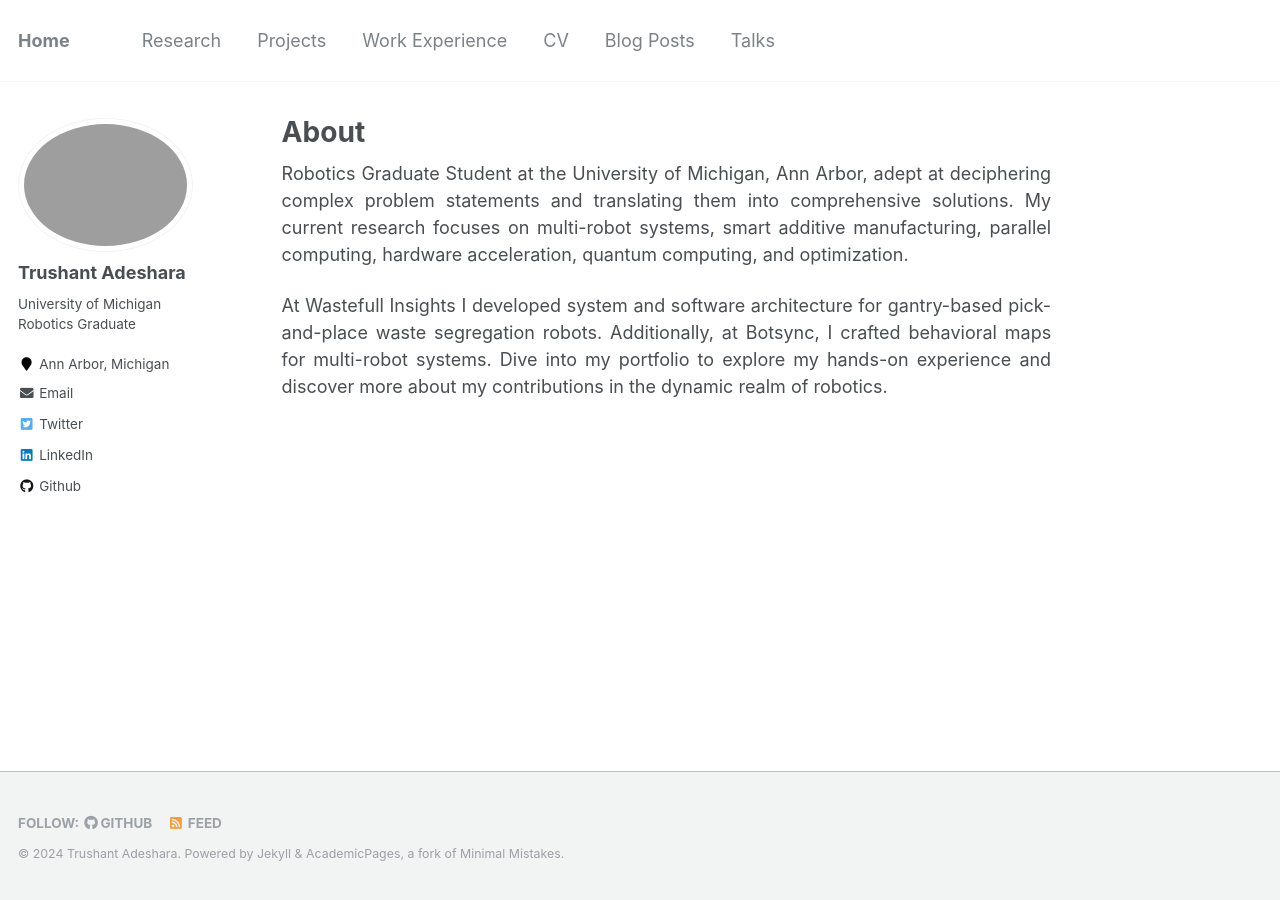
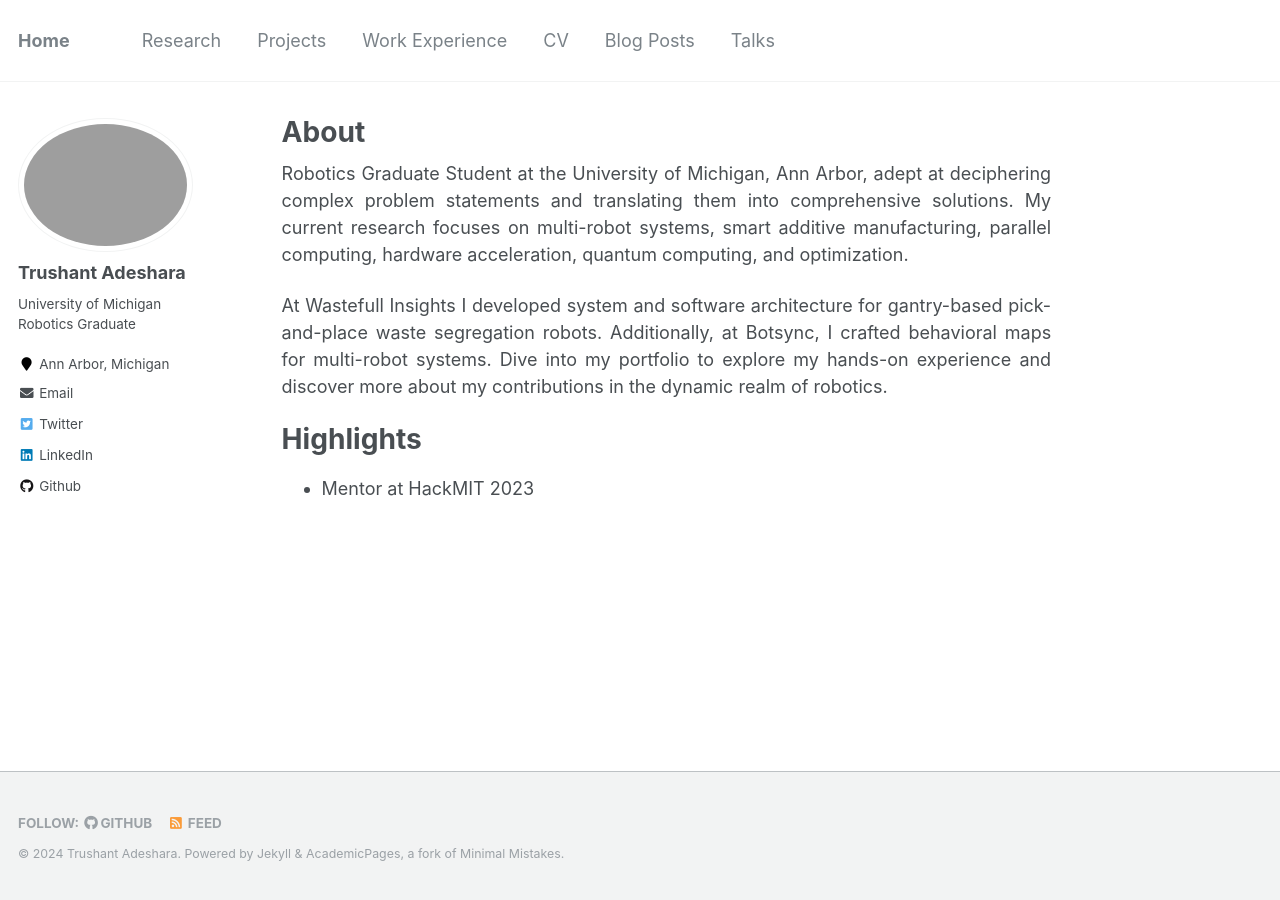
Before and after one commit to trushant05/trushant05.github.io, a Jekyll site: the page built from _pages/about.md, in a window 1280 px wide. Built offline with Jekyll 4.4.1, drawn with Linux system fonts in a browser that asks for light colours.

Commit message:
add highlights section in about me page

```diff
--- a/_pages/about.md
+++ b/_pages/about.md
@@ -13,3 +13,10 @@ Robotics Graduate Student at the University of Michigan, Ann Arbor, adept at dec
 
 <p style="text-align: justify">
 At Wastefull Insights I developed system and software architecture for gantry-based pick-and-place waste segregation robots. Additionally, at Botsync, I crafted behavioral maps for multi-robot systems. Dive into my portfolio to explore my hands-on experience and discover more about my contributions in the dynamic realm of robotics.</p>
+
+
+Highlights
+===
+<ul>
+<li> Mentor at HackMIT 2023 </li>
+</ul>
```
